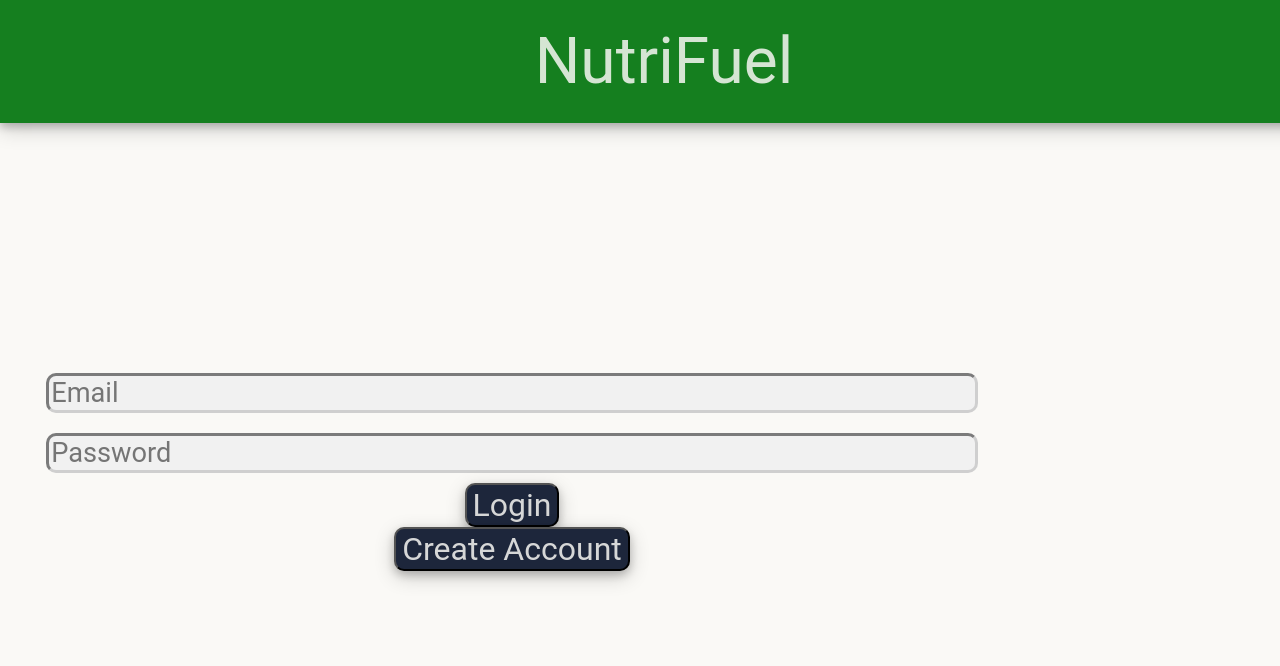
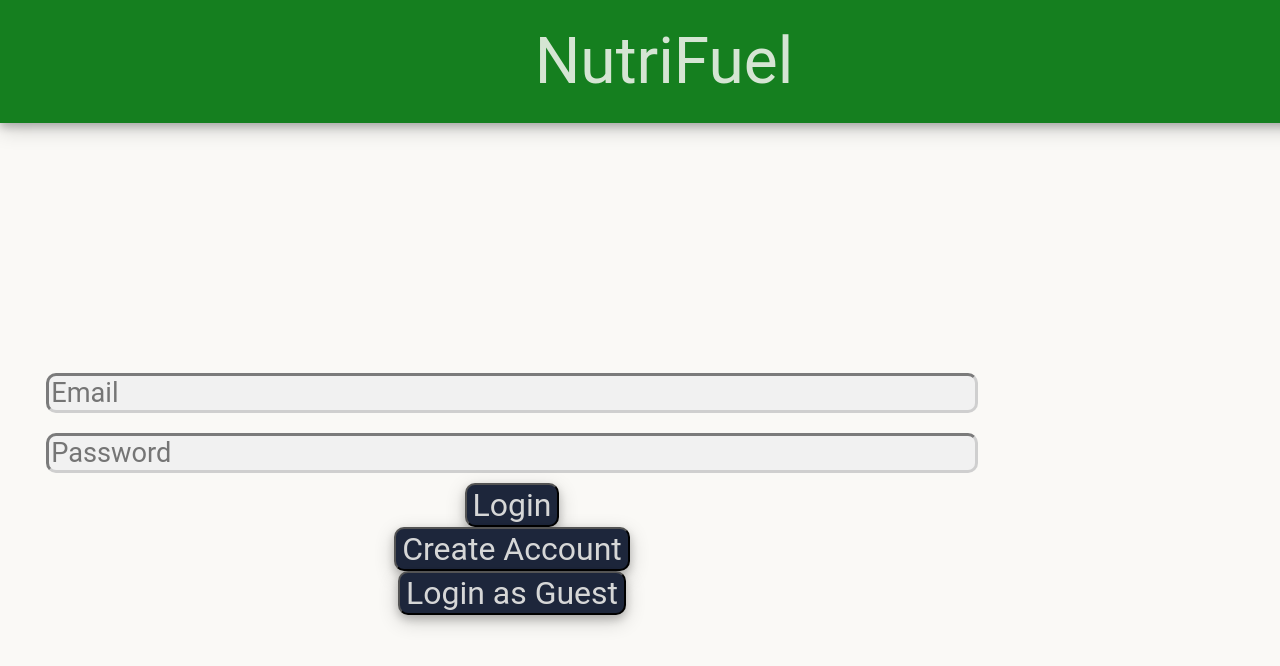
Before and after one commit to Harrymeng9/Project-NutriFuel, a React app: page /login in a window 1280 px wide. Shown: the top 666 px of the page. Built offline with nearby package versions, Linux system fonts and the light colour scheme; no server answers; the HTML template or start-up script is replaced by a standard one.

Commit message:
Added guest login

```diff
--- a/client/src/components/app.jsx
+++ b/client/src/components/app.jsx
@@ -98,6 +98,8 @@ const App = () => {
 
   function Dashboard({ auth, signOut }) {
 
+    console.log('current user', auth.currentUser);
+
     function goToExercisePage() {
       navigate('/exerciseMain');
     }
--- a/client/src/components/login&signup/login/Login.jsx
+++ b/client/src/components/login&signup/login/Login.jsx
@@ -6,7 +6,7 @@ import TextBox from '../components/interactables/TextBox.jsx'
 import Button from '../components/interactables/Button.jsx'
 
 import { useNavigate } from 'react-router-dom';
-import { signInWithEmailAndPassword } from "firebase/auth";
+import { signInWithEmailAndPassword , signInAnonymously } from "firebase/auth";
 
 
 import '../style.css';
@@ -56,6 +56,13 @@ var LoginSection = function ({userInfo, auth, setShowError}){
     });
   };
 
+  const loginAsGuest = function (){
+    signInAnonymously(auth)
+    .then(()=>{
+      navigate('/');
+    });
+  };
+
   const navigate = useNavigate();
   return (
     <div id="LoginSection" className="col-3">
@@ -63,6 +70,8 @@ var LoginSection = function ({userInfo, auth, setShowError}){
       <TextBox defaultText={'Password'} onChange={(e)=>{loginInfo.current.password = e.target.value}} isPassword={true}/>
       <Button text={'Login'} onClick={sendLogin}/>
       <Button text={'Create Account'} onClick={()=>{navigate('/signup')}}/>
+      <Button text={'Login as Guest'} onClick={loginAsGuest}/>
+
     </div>
   );
 };
```
